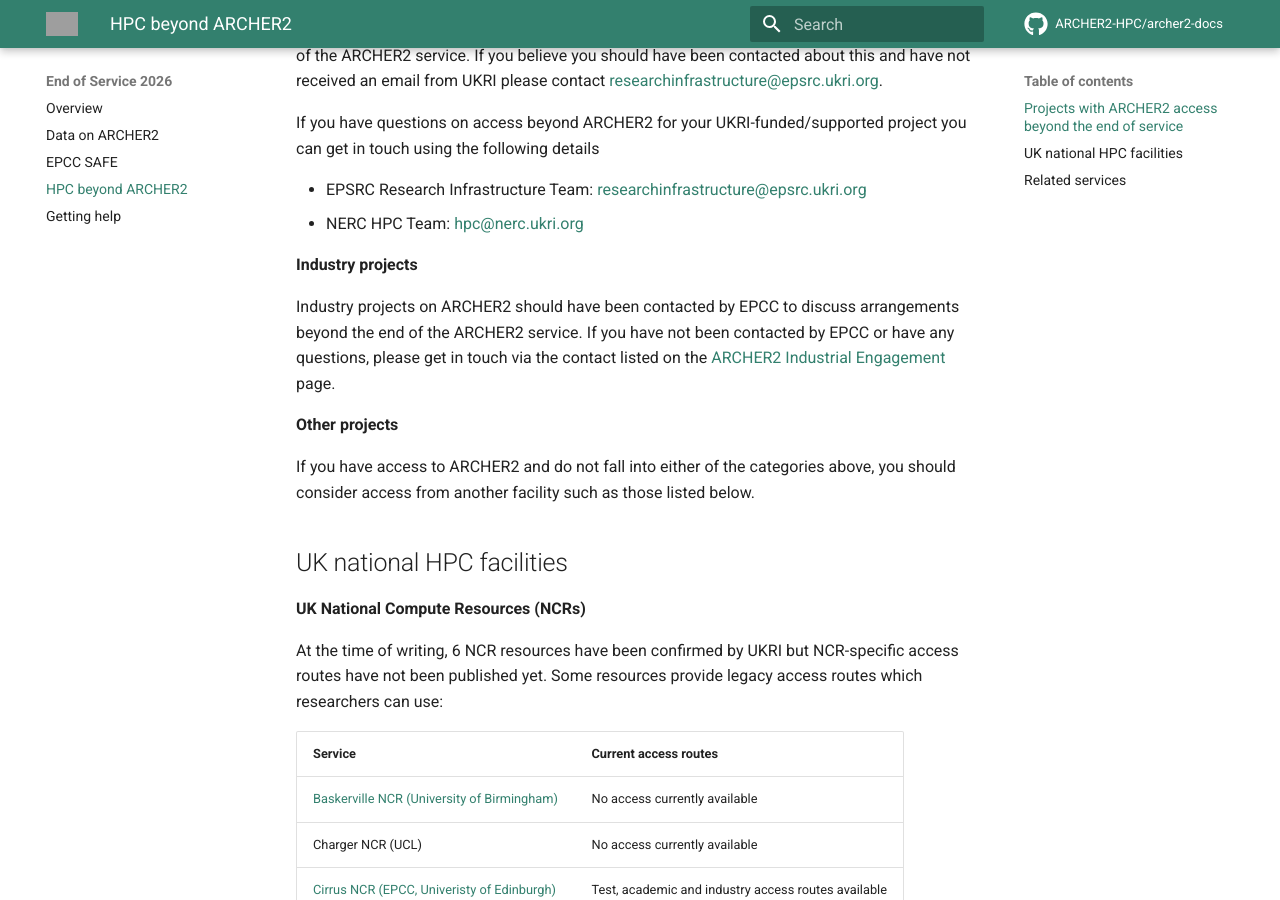
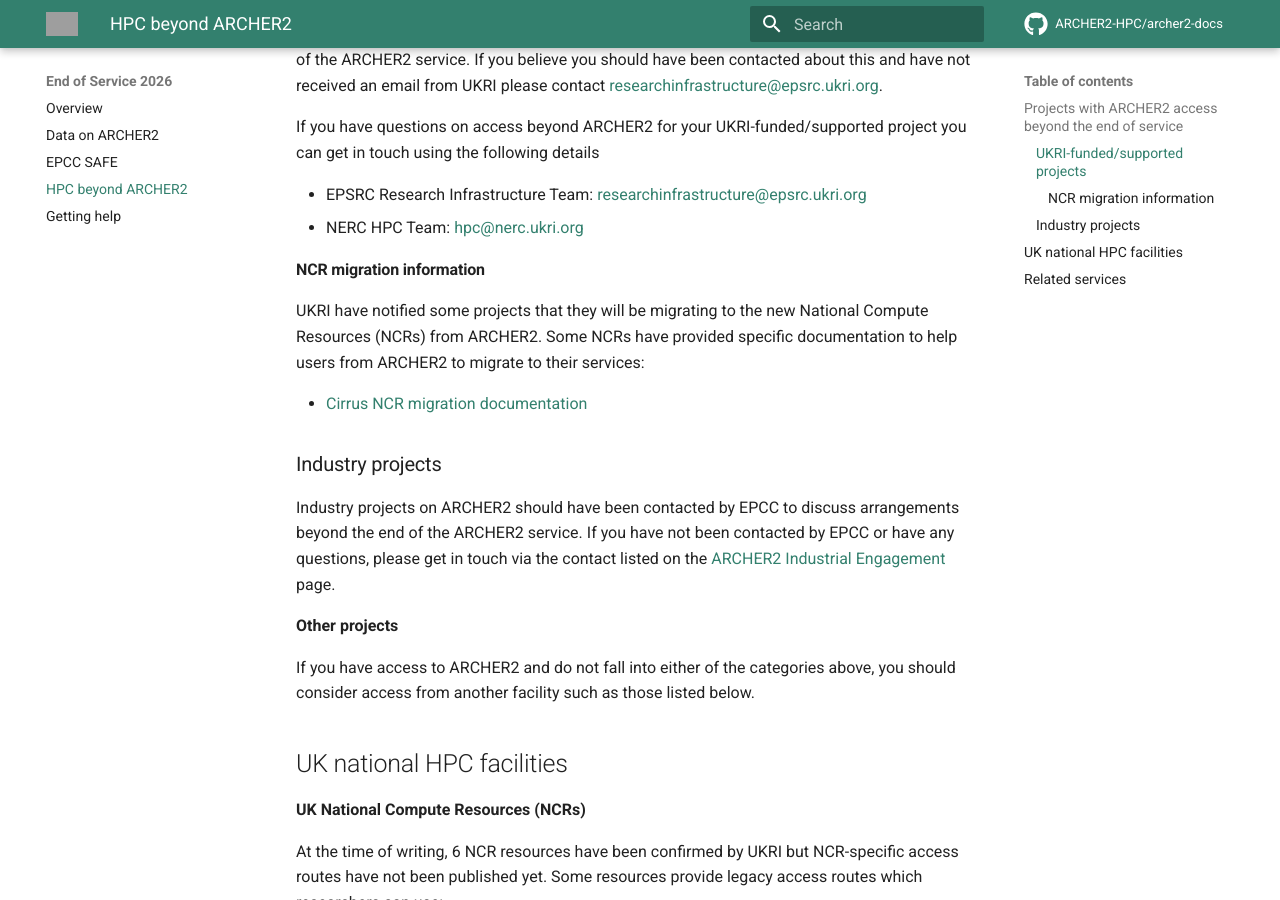
Before and after one commit to ARCHER2-HPC/archer2-docs, an MkDocs documentation site: the page built from docs/end-of-service-2026/next-services.md, in a window 1280 px wide and 900 px high, scrolled down 636 px. Built offline with MkDocs 1.6.1 and Material for MkDocs 9.7.7, drawn with Linux system fonts in a browser that asks for light colours; comment, search, counter and statistics services are not loaded; grey boxes are pictures that could not be loaded.

Commit message:
Update next-services.md

```diff
--- a/docs/end-of-service-2026/next-services.md
+++ b/docs/end-of-service-2026/next-services.md
@@ -13,7 +13,7 @@
 
 ## Projects with ARCHER2 access beyond the end of service
 
-**UKRI-funded/supported projects**
+### UKRI-funded/supported projects
 
 If your UKRI-funded/supported project has ARCHER2 access that extends beyond the end of the ARCHER2
 service as part of the awarded project resources, you should have received communication from UKRI
@@ -27,7 +27,15 @@
 - EPSRC Research Infrastructure Team: [researchinfrastructure@epsrc.ukri.org](mailto:researchinfrastructure@epsrc.ukri.org)
 - NERC HPC Team: [hpc@nerc.ukri.org](mailto:hpc@nerc.ukri.org)
 
-**Industry projects**
+#### NCR migration information
+
+UKRI have notified some projects that they will be migrating to the new National Compute Resources (NCRs)
+from ARCHER2. Some NCRs have provided specific documentation to help users from ARCHER2 to migrate to
+their services:
+
+- [Cirrus NCR migration documentation](https://docs.cirrus.ac.uk/archer2-migration-2026/)
+
+### Industry projects
 
 Industry projects on ARCHER2 should have been contacted by EPCC to discuss arrangements beyond
 the end of the ARCHER2 service. If you have not been contacted by EPCC or have any questions,
```
